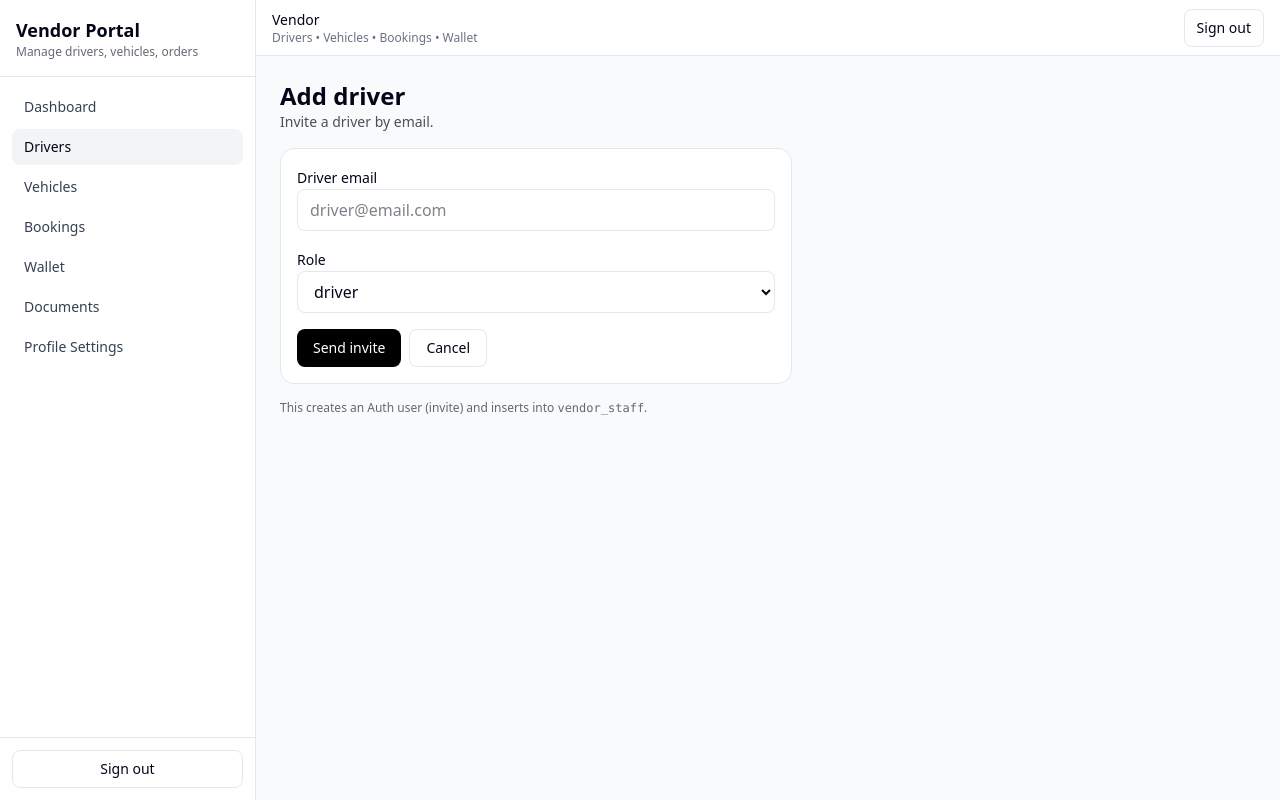
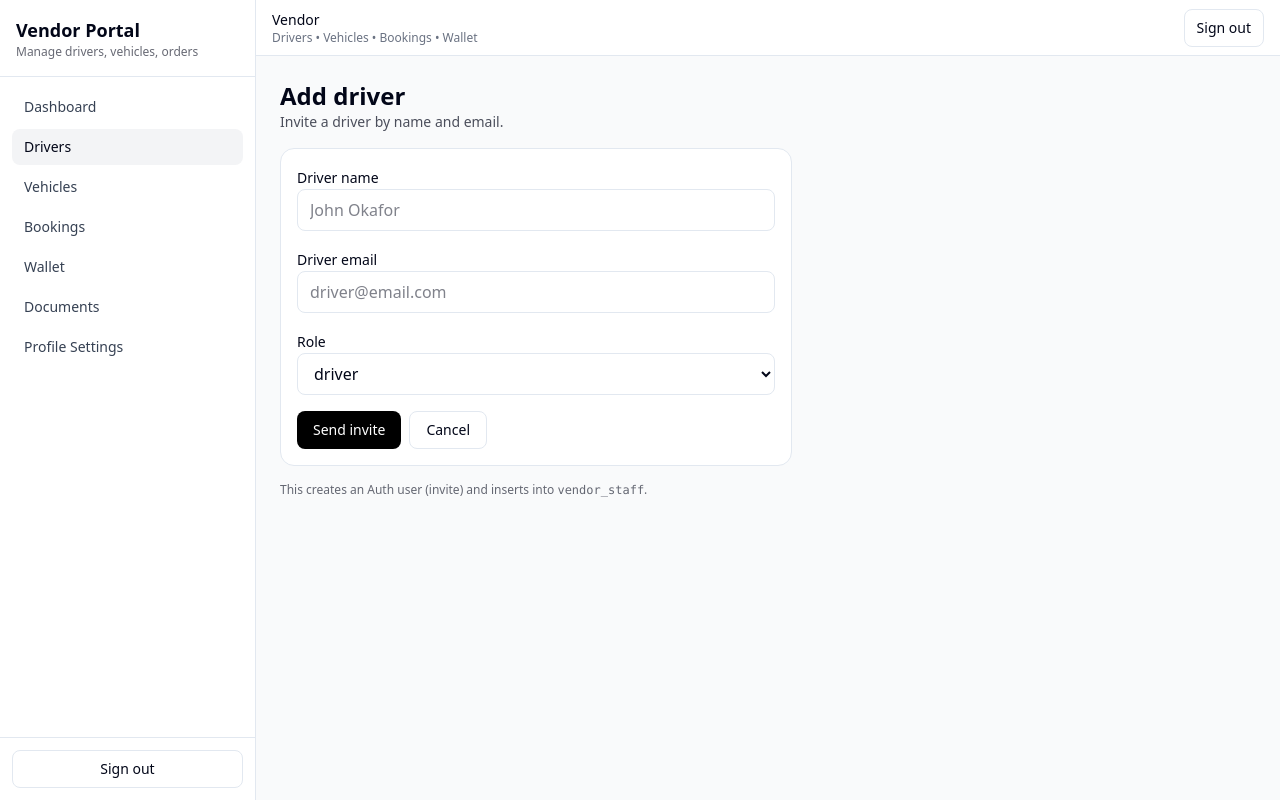
Before and after one commit to Leinadivel/gas-admin, a Next.js app: page /vendor/drivers/new in a window 1280 px wide. Built offline with nearby package versions, Linux system fonts and the light colour scheme; no server answers.

Commit message:
Added driver name to the invite driver

```diff
--- a/src/app/api/vendor/invite-driver/route.ts
+++ b/src/app/api/vendor/invite-driver/route.ts
@@ -6,20 +6,25 @@ import { createClient } from '@supabase/supabase-js'
 export async function POST(req: Request) {
   try {
     const body = (await req.json()) as {
+      full_name?: string
       email?: string
       role?: string
       vehicle_id?: string | null
     }
 
+    const fullName = (body.full_name ?? '').trim()
     const email = (body.email ?? '').trim().toLowerCase()
     const role = (body.role ?? 'driver').trim()
     const vehicleId = body.vehicle_id ?? null
+
+    if (!fullName) {
+      return NextResponse.json({ error: 'Driver name is required.' }, { status: 400 })
+    }
 
     if (!email) {
       return NextResponse.json({ error: 'Email is required.' }, { status: 400 })
     }
 
-    // 1) Authenticate the vendor making this request (cookie session)
     const cookieStore = await cookies()
     const supabase = createServerClient(
       process.env.NEXT_PUBLIC_SUPABASE_URL!,
@@ -29,9 +34,7 @@ export async function POST(req: Request) {
           getAll() {
             return cookieStore.getAll()
           },
-          setAll() {
-            // not needed in this handler
-          },
+          setAll() {},
         },
       }
     )
@@ -47,7 +50,6 @@ export async function POST(req: Request) {
 
     const authId = user.id
 
-    // 2) Find vendor row (NO .single / .maybeSingle)
     const { data: vendorRows, error: vendorErr } = await supabase
       .from('vendors')
       .select('id, profile_id, user_id, created_at')
@@ -71,7 +73,6 @@ export async function POST(req: Request) {
       )
     }
 
-    // 3) Admin client (service role) to invite/create driver auth user
     const serviceKey = process.env.SUPABASE_SERVICE_ROLE_KEY
     if (!serviceKey) {
       return NextResponse.json(
@@ -84,8 +85,6 @@ export async function POST(req: Request) {
       auth: { persistSession: false },
     })
 
-    // 4) Redirect URL for invite -> callback -> driver invite page
-    // Use your production app URL (gas-admin.vercel.app)
     const siteUrl =
       process.env.NEXT_PUBLIC_APP_URL ??
       process.env.NEXT_PUBLIC_SITE_URL ??
@@ -120,11 +119,10 @@ export async function POST(req: Request) {
       )
     }
 
-    // ✅ 4b) Ensure profiles role is correct for driver/staff
-    // (Your auth trigger now defaults new users to role='user', so we override to staff role here.)
     const { error: profileErr } = await admin.from('profiles').upsert({
       id: driverUserId,
-      role, // 'driver' | 'dispatcher' | 'manager'
+      full_name: fullName,
+      role,
       is_admin: false,
     })
 
@@ -132,7 +130,6 @@ export async function POST(req: Request) {
       return NextResponse.json({ error: profileErr.message }, { status: 400 })
     }
 
-    // 5) Create vendor_staff record
     const { error: linkErr } = await admin.from('vendor_staff').insert({
       vendor_id: vendorRow.id,
       user_id: driverUserId,
--- a/src/app/vendor/drivers/new/page.tsx
+++ b/src/app/vendor/drivers/new/page.tsx
@@ -4,6 +4,7 @@ import { useState } from 'react'
 import Link from 'next/link'
 
 export default function VendorNewDriverPage() {
+  const [fullName, setFullName] = useState('')
   const [email, setEmail] = useState('')
   const [role, setRole] = useState('driver')
   const [loading, setLoading] = useState(false)
@@ -20,13 +21,18 @@ export default function VendorNewDriverPage() {
       const res = await fetch('/api/vendor/invite-driver', {
         method: 'POST',
         headers: { 'Content-Type': 'application/json' },
-        body: JSON.stringify({ email: email.trim(), role }),
+        body: JSON.stringify({
+          full_name: fullName.trim(),
+          email: email.trim(),
+          role,
+        }),
       })
 
       const json = await res.json().catch(() => ({}))
       if (!res.ok) throw new Error(json?.error ?? 'Failed to invite driver.')
 
       setSuccess('Invite sent. Driver should check email (spam too) to set password.')
+      setFullName('')
       setEmail('')
       setRole('driver')
     } catch (err: any) {
@@ -40,7 +46,7 @@ export default function VendorNewDriverPage() {
     <div className="max-w-lg space-y-4">
       <div>
         <h1 className="text-2xl font-semibold">Add driver</h1>
-        <p className="text-sm opacity-70">Invite a driver by email.</p>
+        <p className="text-sm opacity-70">Invite a driver by name and email.</p>
       </div>
 
       {error ? (
@@ -57,6 +63,18 @@ export default function VendorNewDriverPage() {
 
       <form onSubmit={onInvite} className="rounded-xl border bg-white p-4 space-y-4">
         <div className="space-y-2">
+          <label className="text-sm font-medium">Driver name</label>
+          <input
+            className="w-full rounded-md border px-3 py-2 outline-none focus:ring-2"
+            type="text"
+            value={fullName}
+            onChange={(e) => setFullName(e.target.value)}
+            placeholder="John Okafor"
+            required
+          />
+        </div>
+
+        <div className="space-y-2">
           <label className="text-sm font-medium">Driver email</label>
           <input
             className="w-full rounded-md border px-3 py-2 outline-none focus:ring-2"
@@ -71,7 +89,7 @@ export default function VendorNewDriverPage() {
         <div className="space-y-2">
           <label className="text-sm font-medium">Role</label>
           <select
-            className="w-full rounded-md border px-3 py-2 bg-white"
+            className="w-full rounded-md border bg-white px-3 py-2"
             value={role}
             onChange={(e) => setRole(e.target.value)}
           >
@@ -85,7 +103,7 @@ export default function VendorNewDriverPage() {
           <button
             type="submit"
             disabled={loading}
-            className="rounded-md bg-black text-white px-4 py-2 text-sm disabled:opacity-60"
+            className="rounded-md bg-black px-4 py-2 text-sm text-white disabled:opacity-60"
           >
             {loading ? 'Inviting…' : 'Send invite'}
           </button>
```
